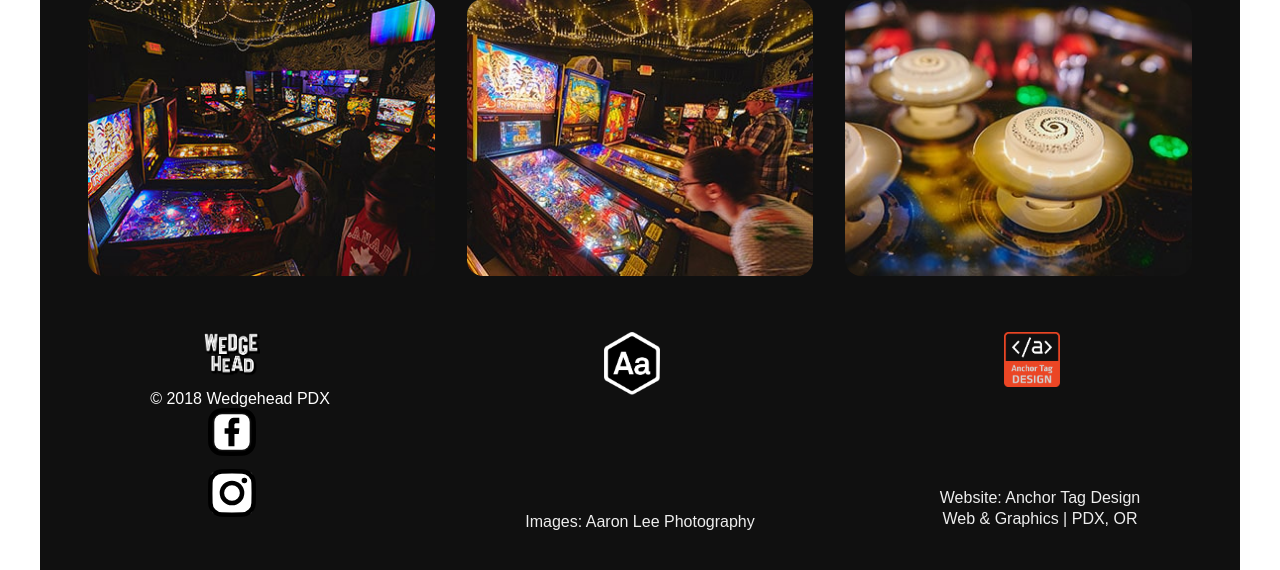
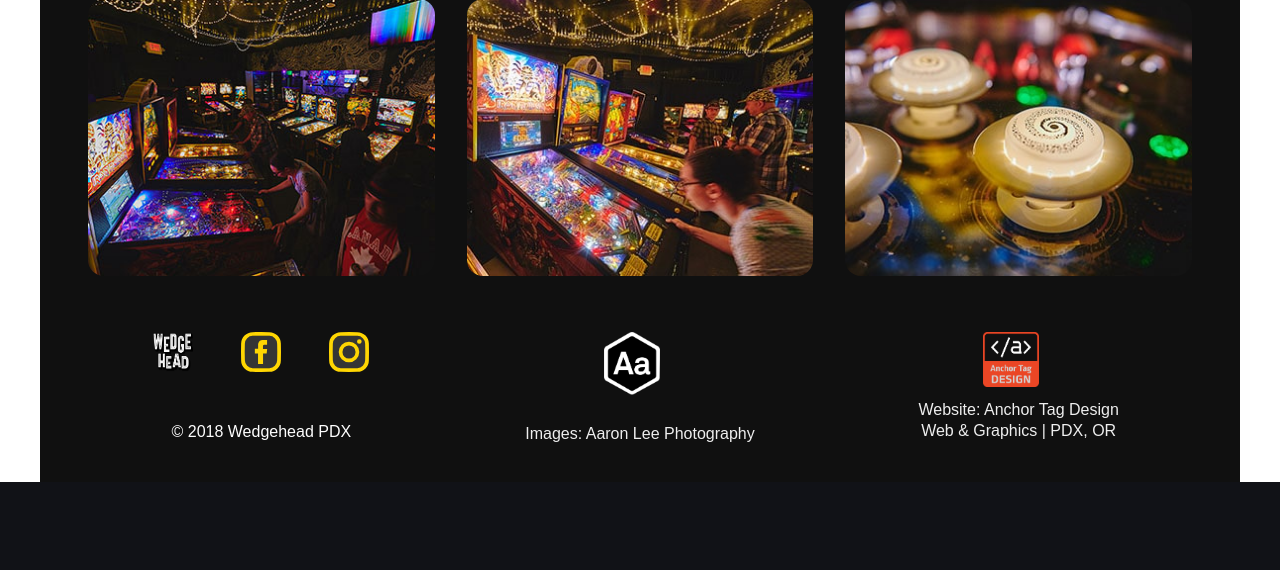
Before and after one commit to mariomax/Wedgehead, a PHP site: page / in a window 1280 px wide. Shown: the part 5413-5983 px from the top of the page. After the commit the page ends 5895 px from the top, so only its background shows below. Run offline with PHP 8.4, Linux system fonts and the light colour scheme; some web fonts are replaced.

Commit message:
Social media icons added to footer.

```diff
--- a/css/styles.css
+++ b/css/styles.css
@@ -194,6 +194,24 @@ main .credits {
   display: grid;
   grid-template-rows: repeat(3, 1fr);
   margin: 0 auto;
+}
+main .credits .top-credit {
+  display: flex;
+  flex-direction: column;
+}
+main .credits .top-credit p {
+  text-align: center;
+}
+main .credits .top-credit .wedge-credit {
+  display: flex;
+  flex-direction: row;
+  justify-content: center;
+  align-items: center;
+}
+main .credits .top-credit .wedge-credit img {
+  max-width: 2.5rem;
+  height: 2.5rem;
+  margin: 0 1rem;
 }
 main .credits .sub-credit {
   display: flex;
@@ -413,11 +431,15 @@ main .credits .sub-credit .social-icon {
   footer .credits {
     grid-template-columns: repeat(3, 1fr);
     grid-template-rows: auto;
+    grid-gap: 2rem;
+    margin: 0 3rem;
   }
+  footer .credits .top-credit,
   footer .credits .sub-credit {
     flex-direction: column;
     justify-content: space-between;
   }
+  footer .credits .top-credit img,
   footer .credits .sub-credit img {
     max-width: 3.5rem;
     padding-bottom: .8rem;
@@ -516,4 +538,10 @@ main .credits .sub-credit .social-icon {
     font-size: 1.2rem;
     padding: 1.5rem;
   }
+  main .credits .top-credit .wedge-credit {
+    margin: 0;
+  }
+  main .credits .top-credit .wedge-credit img {
+    margin: 0 1.5rem;
+  }
 }
--- a/css/styles.less
+++ b/css/styles.less
@@ -206,6 +206,24 @@ main {
     display: grid;
     grid-template-rows: repeat(3, 1fr);
     margin: 0 auto;
+    .top-credit {
+      display: flex;
+      flex-direction: column;
+      p {
+        text-align: center;
+      }
+      .wedge-credit {
+        display: flex;
+        flex-direction: row;
+        justify-content: center;
+        align-items: center;
+        img {
+          max-width: 2.5rem;
+          height: 2.5rem;
+          margin: 0 1rem;
+        }
+      }
+    }
     .sub-credit {
       display: flex;
       flex-direction: row;
@@ -449,6 +467,9 @@ main {
     .credits {
       grid-template-columns: repeat(3, 1fr);
       grid-template-rows: auto;
+      grid-gap: 2rem;
+      margin: 0 3rem;
+      .top-credit,
       .sub-credit {
         flex-direction: column;
         justify-content: space-between;
@@ -564,5 +585,15 @@ main {
         padding: 1.5rem;
       }
     }
+    .credits {
+      .top-credit {
+        .wedge-credit {
+          margin: 0;
+          img {
+            margin: 0 1.5rem;
+          }
+        }
+      }
+    }
   }
 }
--- a/footer.php
+++ b/footer.php
@@ -1,10 +1,12 @@
 <footer>
   <section class="credits">
-    <div class="sub-credit">
-      <img src="images/wedgehead-trans-white.png" alt="wedgehead logo">
+    <div class="top-credit">
+      <div class="wedge-credit">
+        <a href="#top"><img src="images/wedgehead-trans-white.png" alt="wedgehead logo"></a>
+        <a href="https://www.facebook.com/WedgeHeadPDX/" target="_blank" rel="nofollow noopener"><img src="images/yellow-facebook-icon.svg" alt="facebook link" title="facebook link" class="social-icon"></a>
+        <a href="https://www.instagram.com/wedgeheadpdx/" target="_blank" rel="nofollow noopener"><img src="images/yellow-insta-icon.svg" alt="instagram link" title="instagram link" class="social-icon"></a>
+      </div>
       <p>&copy; 2018 Wedgehead PDX</p>
-      <a href="https://www.facebook.com/WedgeHeadPDX/" target="_blank" rel="nofollow noopener"><img src="images/facebook-icon.svg" alt="facebook link" title="facebook link" class="social-icon"></a>
-      <a href="https://www.instagram.com/wedgeheadpdx/" target="_blank" rel="nofollow noopener"><img src="images/insta-icon.svg" alt="instagram link" title="instagram link" class="social-icon"></a>
     </div>
     <div class="sub-credit">
       <img src="images/aa.png" alt="Aaron Lee Photography">
--- a/header.php
+++ b/header.php
@@ -1,4 +1,4 @@
-<section class="top">
+<section class="top" id="top">
   <h5>KILLER FOOD, CHEAP BOOZE, PINBALL NIRVANA</h5>
   <img src="images/wedgehead-trans-white.png" alt="Wedgehead PDX logo">
 </section>
```
Also changed, not shown: images/facebook-icon.svg, images/purple-facebook-icon.svg (added), images/purple-insta-icon.svg (added), images/yellow-facebook-icon.svg (added), images/yellow-insta-icon.svg (added).
